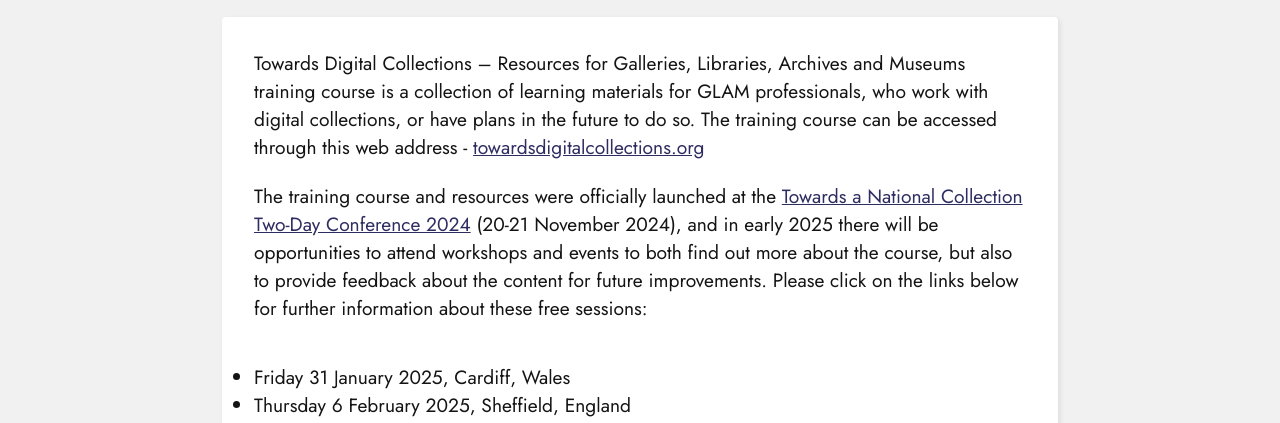
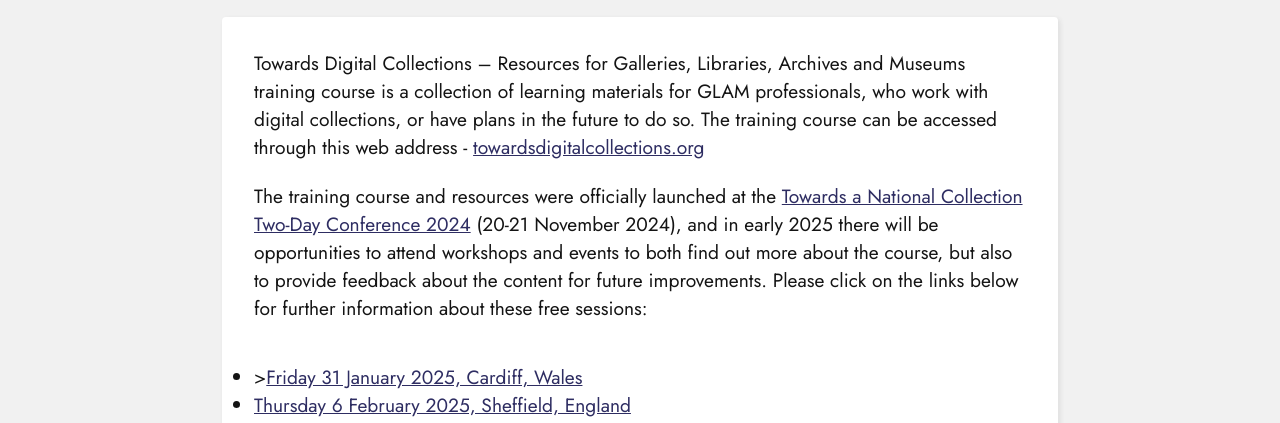
Before and after one commit to Ex-Nihilo-Consulting/Sharing_Or_Testing, a plain HTML site: page index.html in a window 1280 px wide. Shown: the part 356-779 px from the top of the page. Drawn offline with Linux system fonts and the light colour scheme; a script that the page names is missing.

Commit message:
Adding event link

```diff
--- a/index.html
+++ b/index.html
@@ -63,7 +63,9 @@
           </p>
             <p>
               <ul>
-                  <li>Friday 31 January 2025, Cardiff, Wales</li>
+                  <li>><a href="https://www.eventbrite.co.uk/e/towards-digital-collections-training-team-tickets-1086990791719?utm-campaign=social&utm-content=attendeeshare&utm-medium=discovery&utm-term=listing&utm-source=cp&aff=ebdsshcopyurl"
+                target="_blank"
+                >Friday 31 January 2025, Cardiff, Wales</a</li>
                   <li>Thursday 6 February 2025, Sheffield, England</li>
                   <li>Wednesday 26 February 2025, Belfast, Northern Ireland</li>
                   <li>Thursday 13 March 2025, Stirling, Scotland</li>
```
